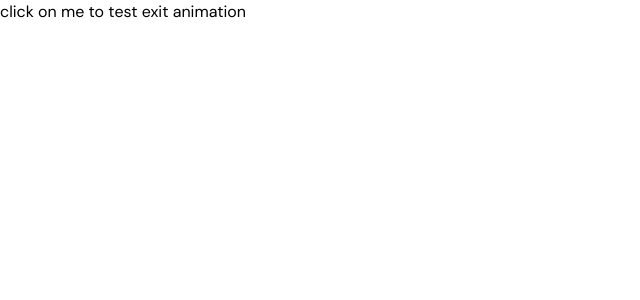
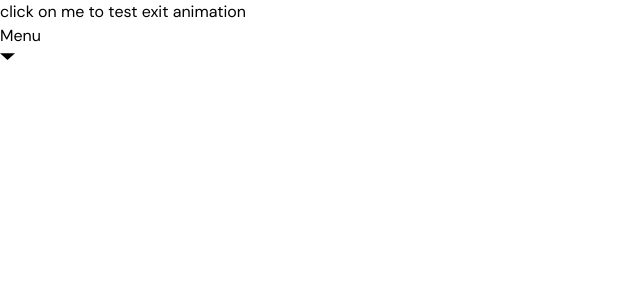
Before and after one commit to t-bello7/design-space, a React (Vite) app: page /learing-framer-motion in a window 1280 px wide. Shown: the top 300 px of the page, without its empty margins (0-640 px from the left). Built offline with nearby package versions, Linux system fonts and the light colour scheme.

Commit message:
feat: add FramerMenuToggle

```diff
--- /dev/null
+++ b/src/components/FramerMenuToggle.tsx
@@ -0,0 +1,77 @@
+import { useState } from "react";
+import { motion, Variants } from "framer-motion";
+
+const itemVariants: Variants = {
+    open: {
+        opacity: 1,
+        y: 0,
+        transition: { type: "string", stiffness: 300, damping: 24 }
+    },
+    closed: {
+        opacity: 0,
+        y: 20,
+        transition: { duration: 0.2 }
+    }
+}
+
+const FramerMenuToggle = () => {
+    const [ isOpen, setIsOpen ] = useState<boolean>(false)
+
+    return (
+        <motion.nav
+        initial={false}
+        animate={isOpen ? "open" : "closed"}
+        className="menu"
+        >
+            <motion.button
+            whileTap={{ scale: 0.97 }}
+            onClick={() => setIsOpen(!isOpen)}
+            >
+                Menu
+                <motion.div
+                    variants={{
+                        open: { rotate: 180 },
+                        closed: { rotate: 0 }
+                    }}
+                    transition={{ duration: 0.2 }}
+                    style={{ originY: 0.55 }}
+                >
+                    <svg width="15" height="15" viewBox="0 0 20 20">
+                        <path d="M0 7 L 20 7 L 10 16" />
+                    </svg>
+                </motion.div>
+            </motion.button>
+            <motion.ul
+            variants={{
+                open: {
+                  clipPath: "inset(0% 0% 0% 0% round 10px)",
+                  transition: {
+                    type: "spring",
+                    bounce: 0,
+                    duration: 0.7,
+                    delayChildren: 0.3,
+                    staggerChildren: 0.05
+                  }
+                },
+                closed: {
+                  clipPath: "inset(10% 50% 90% 50% round 10px)",
+                  transition: {
+                    type: "spring",
+                    bounce: 0,
+                    duration: 0.3
+                  }
+                }
+              }}
+              style={{ pointerEvents: isOpen ? "auto" : "none" }}
+            >
+                <motion.li variants={itemVariants}>Item 1 </motion.li>
+                <motion.li variants={itemVariants}>Item 2 </motion.li>
+                <motion.li variants={itemVariants}>Item 3 </motion.li>
+                <motion.li variants={itemVariants}>Item 4 </motion.li>
+                <motion.li variants={itemVariants}>Item 5 </motion.li>
+            </motion.ul>
+        </motion.nav>
+    )
+}
+
+export default FramerMenuToggle;
--- a/src/components/index.ts
+++ b/src/components/index.ts
@@ -2,10 +2,12 @@ import SmoothScrollHero from "./SmoothScrollHero";
 import AuroHero from "./AuroraHero";
 import ShuffleHero from "./ShuffleHero";
 import FramerExitAnimation from "./FramerExitAnimation";
+import FramerMenuToggle from "./FramerMenuToggle";
 
 export {
     SmoothScrollHero,
     AuroHero,
     ShuffleHero,
-    FramerExitAnimation
+    FramerExitAnimation,
+    FramerMenuToggle
 }
--- a/src/pages/LearningFramerMotion.tsx
+++ b/src/pages/LearningFramerMotion.tsx
@@ -1,10 +1,14 @@
-import { FramerExitAnimation } from "../components"
+import {
+    FramerExitAnimation,
+    FramerMenuToggle
+} from "../components"
 
 const LearningFramerMotion = () => {
 
     return (
         <section>
             <FramerExitAnimation />
+            <FramerMenuToggle />
         </section>
     )
 }
```
